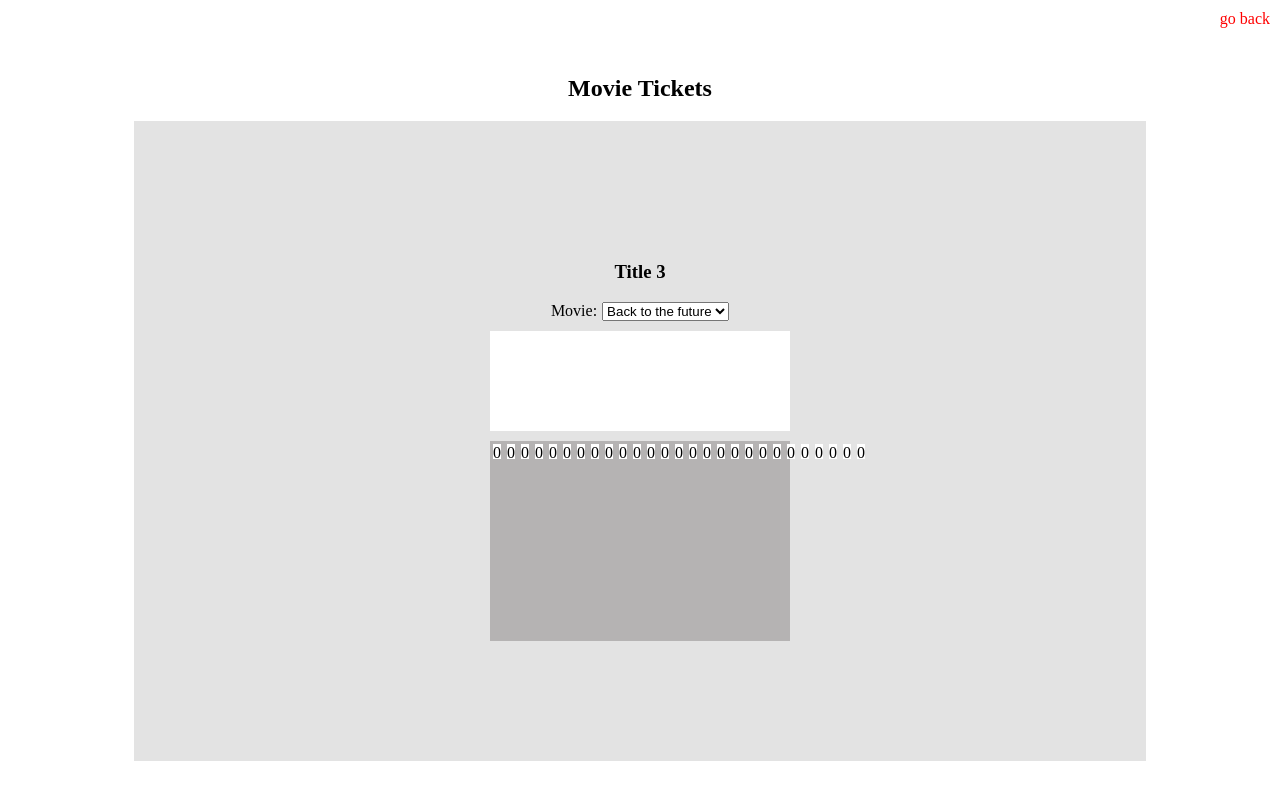
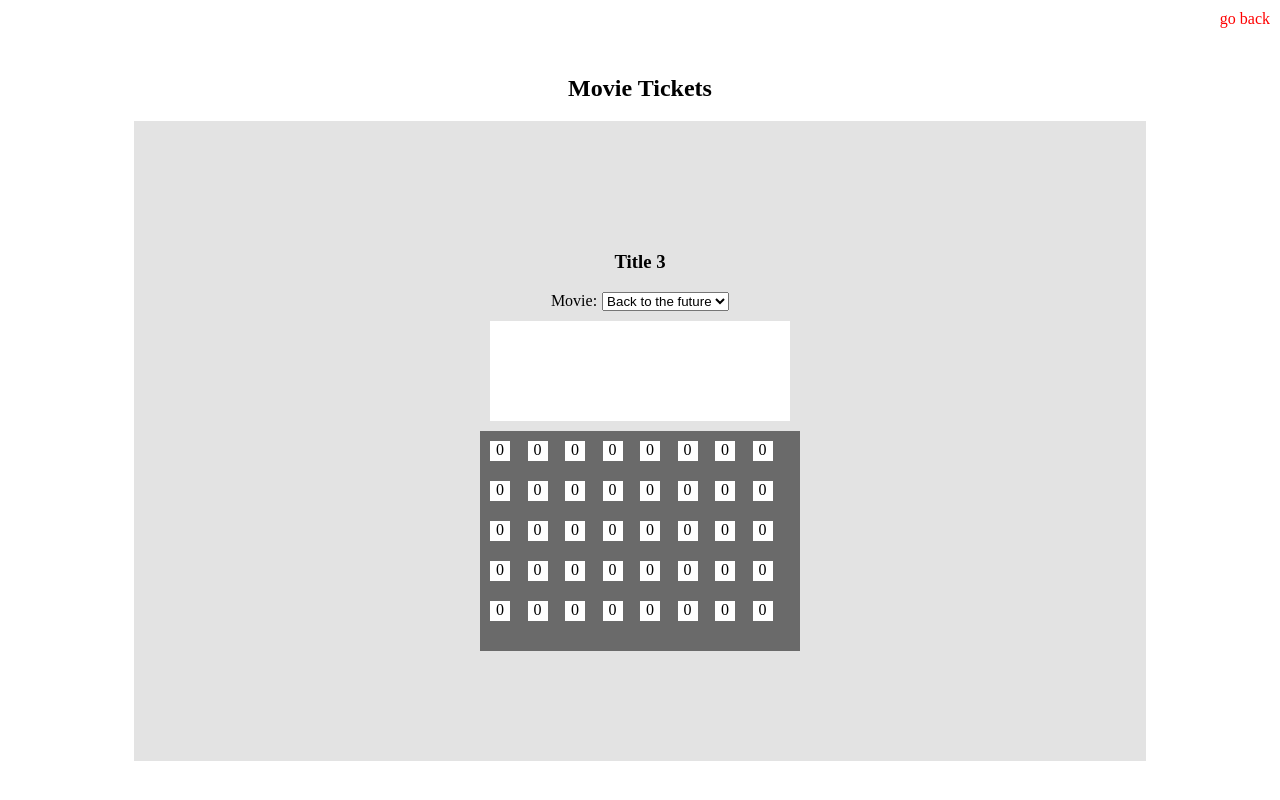
Before and after one commit to hightower86/gatsby-bootcamp, a Gatsby site: page /movie-tickets in a window 1280 px wide. Built offline with nearby package versions, Linux system fonts and the light colour scheme; Gatsby itself is replaced by a stand-in of ours.

Commit message:
add seat component and initial theater seats

```diff
--- a/src/components/movie-tickets/seats.js
+++ b/src/components/movie-tickets/seats.js
@@ -5,13 +5,14 @@
 const Seats = ({ seats }) => {
   return (
     <div className={seatsStyle.seats}>
-      {//console.log(typeof seats)
-      seats.map(seat => {
-        return (
-          <div key={seat.num} className={seatsStyle.seat}>
-            {seat.status}
-          </div>
-        )
+      {seats.map(row => {
+        return row.map(seat => {
+          return (
+            <div key={seat.num} className={seatsStyle.seat}>
+              {seat.status}
+            </div>
+          )
+        })
       })}
     </div>
   )
--- a/src/components/movie-tickets/seats.module.scss
+++ b/src/components/movie-tickets/seats.module.scss
@@ -1,15 +1,18 @@
 .seats {
-  display: flex;
+  display: grid;
+  grid-template-columns: repeat(8, 1fr);
+  //flex-wrap: wrap;
   width: 300px;
   height: 200px;
-  background-color: rgb(181, 179, 179);
+  background-color: rgb(106, 106, 106);
+  padding: 10px;
 }
 
 .seat {
-  flex-wrap: inherit;
-  width: 15px;
-  height: 15px;
+  width: 20px;
+  height: 20px;
+
   background-color: white;
-  margin: 3px;
+  //margin: 1px;
   text-align: center;
 }
--- a/src/pages/movie-tickets.js
+++ b/src/pages/movie-tickets.js
@@ -7,33 +7,60 @@
 import pStyle from "./form-validator.module.scss"
 
 const seats = [
-  { num: 1, status: 0 },
-  { num: 2, status: 0 },
-  { num: 3, status: 0 },
-  { num: 4, status: 0 },
-  { num: 6, status: 0 },
-  { num: 7, status: 0 },
-  { num: 8, status: 0 },
-  { num: 9, status: 0 },
-  { num: 10, status: 0 },
-  { num: 11, status: 0 },
-  { num: 12, status: 0 },
-  { num: 13, status: 0 },
-  { num: 14, status: 0 },
-  { num: 16, status: 0 },
-  { num: 17, status: 0 },
-  { num: 18, status: 0 },
-  { num: 19, status: 0 },
-  { num: 20, status: 0 },
-  { num: 21, status: 0 },
-  { num: 22, status: 0 },
-  { num: 23, status: 0 },
-  { num: 24, status: 0 },
-  { num: 26, status: 0 },
-  { num: 27, status: 0 },
-  { num: 28, status: 0 },
-  { num: 29, status: 0 },
-  { num: 30, status: 0 },
+  [
+    { row: 1, seat: 1, status: 0 },
+    { row: 1, seat: 2, status: 0 },
+    { row: 1, seat: 3, status: 0 },
+    { row: 1, seat: 4, status: 0 },
+    { row: 1, seat: 5, status: 0 },
+    { row: 1, seat: 6, status: 0 },
+    { row: 1, seat: 7, status: 0 },
+    { row: 1, seat: 8, status: 0 },
+  ],
+
+  [
+    { row: 2, seat: 1, status: 0 },
+    { row: 2, seat: 2, status: 0 },
+    { row: 2, seat: 3, status: 0 },
+    { row: 2, seat: 4, status: 0 },
+    { row: 2, seat: 5, status: 0 },
+    { row: 2, seat: 6, status: 0 },
+    { row: 2, seat: 7, status: 0 },
+    { row: 2, seat: 8, status: 0 },
+  ],
+
+  [
+    { row: 3, seat: 1, status: 0 },
+    { row: 3, seat: 2, status: 0 },
+    { row: 3, seat: 3, status: 0 },
+    { row: 3, seat: 4, status: 0 },
+    { row: 3, seat: 5, status: 0 },
+    { row: 3, seat: 6, status: 0 },
+    { row: 3, seat: 7, status: 0 },
+    { row: 3, seat: 8, status: 0 },
+  ],
+
+  [
+    { row: 4, seat: 1, status: 0 },
+    { row: 4, seat: 2, status: 0 },
+    { row: 4, seat: 3, status: 0 },
+    { row: 4, seat: 4, status: 0 },
+    { row: 4, seat: 5, status: 0 },
+    { row: 4, seat: 6, status: 0 },
+    { row: 4, seat: 7, status: 0 },
+    { row: 4, seat: 8, status: 0 },
+  ],
+
+  [
+    { row: 5, seat: 1, status: 0 },
+    { row: 5, seat: 2, status: 0 },
+    { row: 5, seat: 3, status: 0 },
+    { row: 5, seat: 4, status: 0 },
+    { row: 5, seat: 5, status: 0 },
+    { row: 5, seat: 6, status: 0 },
+    { row: 5, seat: 7, status: 0 },
+    { row: 5, seat: 8, status: 0 },
+  ],
 ]
 
 const MovieTickets = () => {
```
